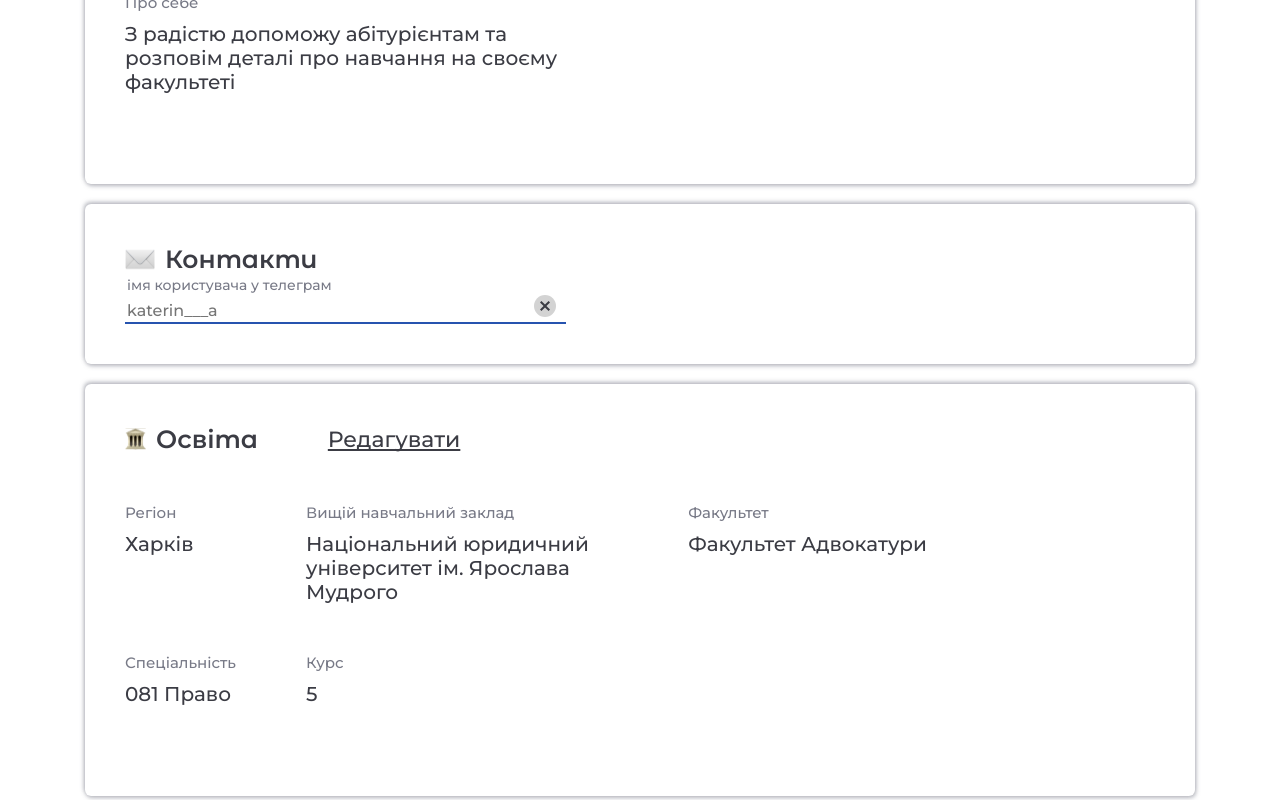
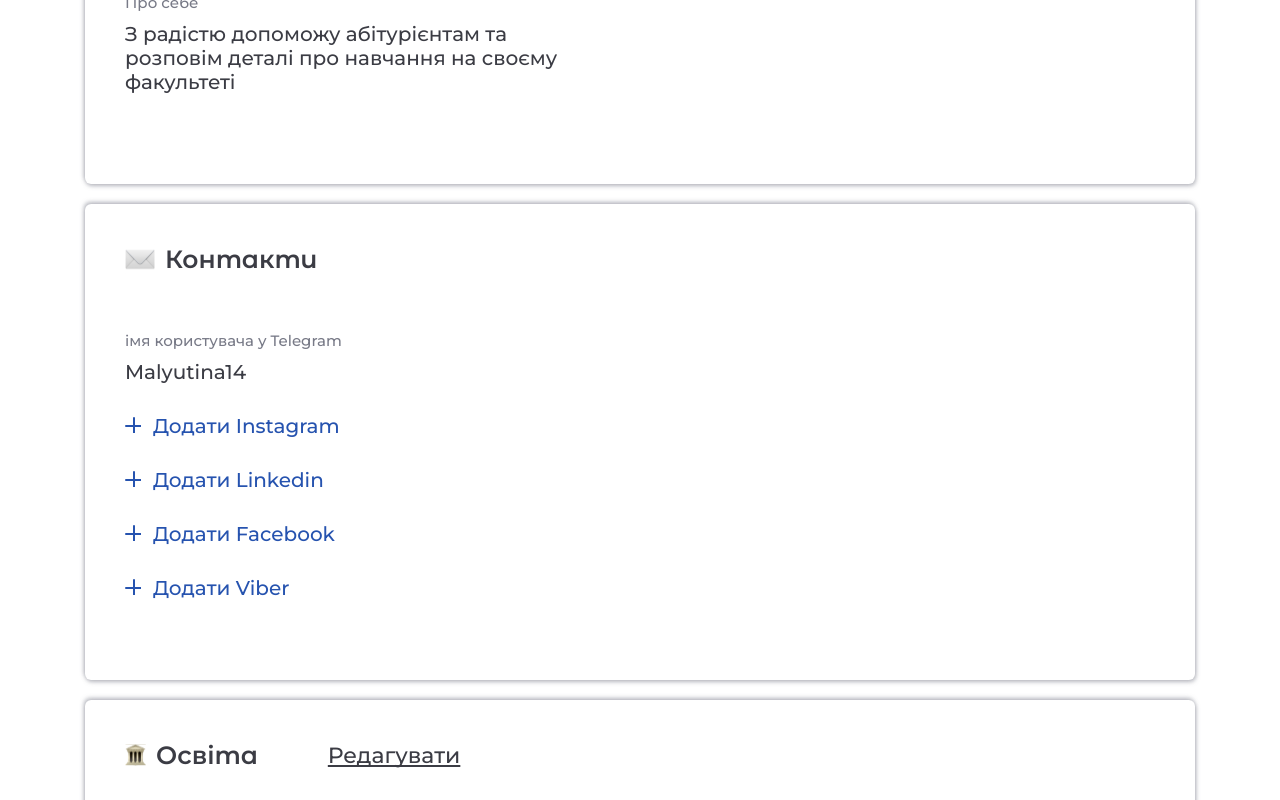
Before and after one commit to abitly-org/studsearch-frontend, a React (Create React App) app: page /personal-area in a window 1280 px wide. Shown: the part 586-1386 px from the top of the page. Built offline with nearby package versions, Linux system fonts and the light colour scheme.

Commit message:
add socials card to personalArea

```diff
--- a/src/Pages/PersonalArea/PersonalArea.tsx
+++ b/src/Pages/PersonalArea/PersonalArea.tsx
@@ -38,6 +38,7 @@ function PersonalArea() {
         edited={false}
       >
         {() => <SocialsCard />}
+
       </PersonalAreaCardWrapper>
 
       <PersonalAreaCardWrapper title="Освіта" imgSrc={universityImgSrc}>
--- /dev/null
+++ b/src/Pages/PersonalArea/components/SosialsCard/SocialItem/index.scss
@@ -0,0 +1,21 @@
+.social-item {
+    margin: 30px 0;
+    .edit-item {
+        display: inline-block;
+        font-family: Montserrat;
+        font-style: normal;
+        font-weight: 500;
+        font-size: 20px;
+        line-height: 24px;
+        color: #2653af;
+        cursor: pointer;
+
+        .add-btn {
+            margin-right: 12px;
+            display: inline-block;
+            background-image: url(./add.svg);
+            width: 16px;
+            height: 16px;
+        }
+      }
+}
--- /dev/null
+++ b/src/Pages/PersonalArea/components/SosialsCard/SocialItem/index.tsx
@@ -0,0 +1,49 @@
+import React, { useState } from "react";
+import SocialsInput from "../SocialsInput";
+import Item from "../../Item";
+
+import "./index.scss";
+
+interface SocialItemProps {
+  socialName: string;
+  socialValue: string | null;
+}
+
+export default function SocialInput(props: SocialItemProps) {
+  const { socialName, socialValue } = props;
+
+  const title = `імя користувача у ${socialName}`;
+
+  const [Value, setValue] = useState("");
+  const [editing, setEditing] = useState(false);
+
+    if (socialValue) {
+      console.log(socialValue)
+    return <Item title={title} itemData={socialValue} />;
+  }
+
+  return (
+    <div className="social-item">
+      {editing ? (
+        <SocialsInput
+          value={Value}
+          onChange={(changedVal: string) => {
+            setValue(changedVal);
+          }}
+          title={title}
+          placeholder="katerin___a"
+        />
+      ) : (
+        <div
+          className="edit-item"
+          onClick={() => {
+            setEditing(true);
+          }}
+        >
+          <div className="add-btn" />
+          {`Додати ${socialName}`}
+        </div>
+      )}
+    </div>
+  );
+}
--- a/src/Pages/PersonalArea/components/SosialsCard/SocialsInput/index.scss
+++ b/src/Pages/PersonalArea/components/SosialsCard/SocialsInput/index.scss
@@ -1,4 +1,4 @@
-.input-block {
+.input-social-block {
   max-width: 441px;
   height: 49px;
   position: relative;
--- a/src/Pages/PersonalArea/components/SosialsCard/SocialsInput/index.tsx
+++ b/src/Pages/PersonalArea/components/SosialsCard/SocialsInput/index.tsx
@@ -19,13 +19,12 @@ export default function Input(props: IInput): JSX.Element {
   console.log("Focus ", focus);
   useEffect(() => {
     onFocusHandler?.(focus);
-    // inputElement.current?.focus();
   }, [focus]);
 
   const inputClass = classNames("input", {
     active: focus,
   });
-  const inputBlockClass = classNames("input-block", { error });
+  const inputBlockClass = classNames("input-social-block", { error });
 
   return (
     <div className={inputBlockClass}>
--- a/src/Pages/PersonalArea/components/SosialsCard/index.scss
+++ b/src/Pages/PersonalArea/components/SosialsCard/index.scss
@@ -0,0 +1,3 @@
+.social-card{
+    margin: 57px 0 40px 0;
+}
--- a/src/Pages/PersonalArea/components/SosialsCard/index.tsx
+++ b/src/Pages/PersonalArea/components/SosialsCard/index.tsx
@@ -1,20 +1,16 @@
-import React, { useState } from "react";
+import React from "react";
 
-import SocialsInput from "./SocialsInput";
+import SocialItem from "./SocialItem";
+import "./index.scss";
 
 export default function SocialCard() {
-  const [value, setValue] = useState("");
-
   return (
-    <>
-      <SocialsInput
-        value={value}
-        onChange={(changedVal: string) => {
-          setValue(changedVal);
-        }}
-        title="імя користувача у телеграм"
-        placeholder="katerin___a"
-      />
-    </>
+    <div className="social-card">
+      <SocialItem socialName="Telegram" socialValue={"Malyutina14"} />
+      <SocialItem socialName="Instagram" socialValue={null} />
+      <SocialItem socialName="Linkedin" socialValue={null} />
+      <SocialItem socialName="Facebook" socialValue={null} />
+      <SocialItem socialName="Viber" socialValue={null} />
+    </div>
   );
 }
```
Also changed, not shown: src/Pages/PersonalArea/components/SosialsCard/SocialItem/add.svg (renamed from src/Pages/PersonalArea/components/SosialsCard/add.svg).
